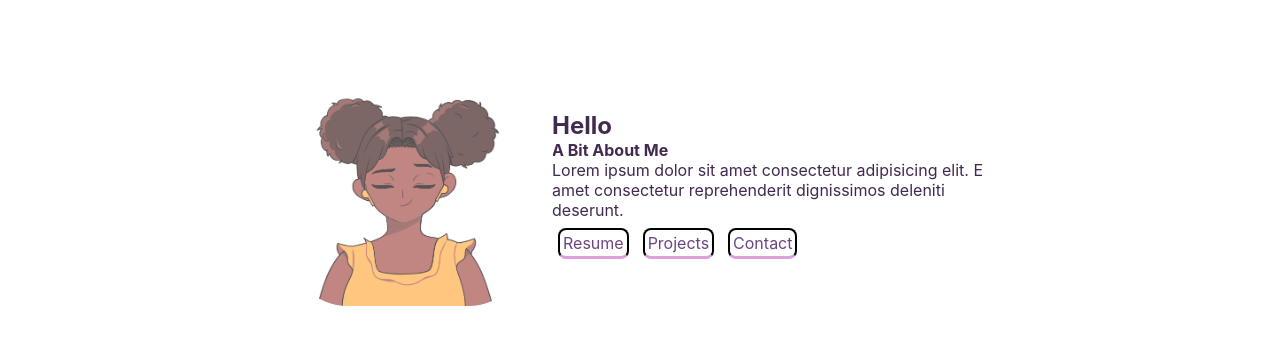
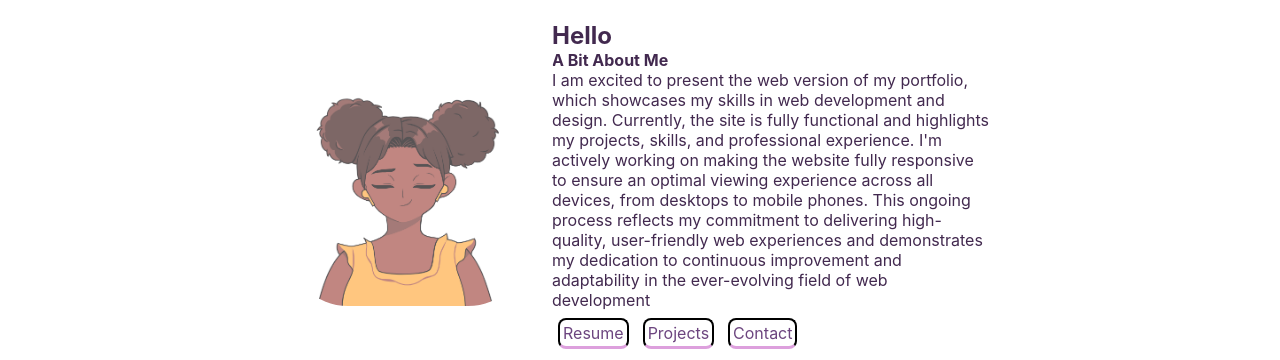
Before and after one commit to bLaCk-LiLlIeS/PORTFOLO-RANI-POTLA, a React (Create React App) app: page / in a window 1280 px wide. Shown: the part 152-512 px from the top of the page. Built offline with nearby package versions, Linux system fonts and the light colour scheme; a web font is replaced by a local one.

Commit message:
Update index.js

```diff
--- a/src/resumeBody/index.js
+++ b/src/resumeBody/index.js
@@ -40,7 +40,7 @@ function resumeBody() {
                       <td>
                         <h2>Hello</h2>
                         <h4>A Bit About Me</h4>
-                        <p>Lorem ipsum dolor sit amet consectetur adipisicing elit. E amet consectetur reprehenderit dignissimos deleniti deserunt.</p>
+                        <p>I am excited to present the web version of my portfolio, which showcases my skills in web development and design. Currently, the site is fully functional and highlights my projects, skills, and professional experience. I'm actively working on making the website fully responsive to ensure an optimal viewing experience across all devices, from desktops to mobile phones. This ongoing process reflects my commitment to delivering high-quality, user-friendly web experiences and demonstrates my dedication to continuous improvement and adaptability in the ever-evolving field of web development</p>
                       </td>
                     </tr>
                     <tr>
```
